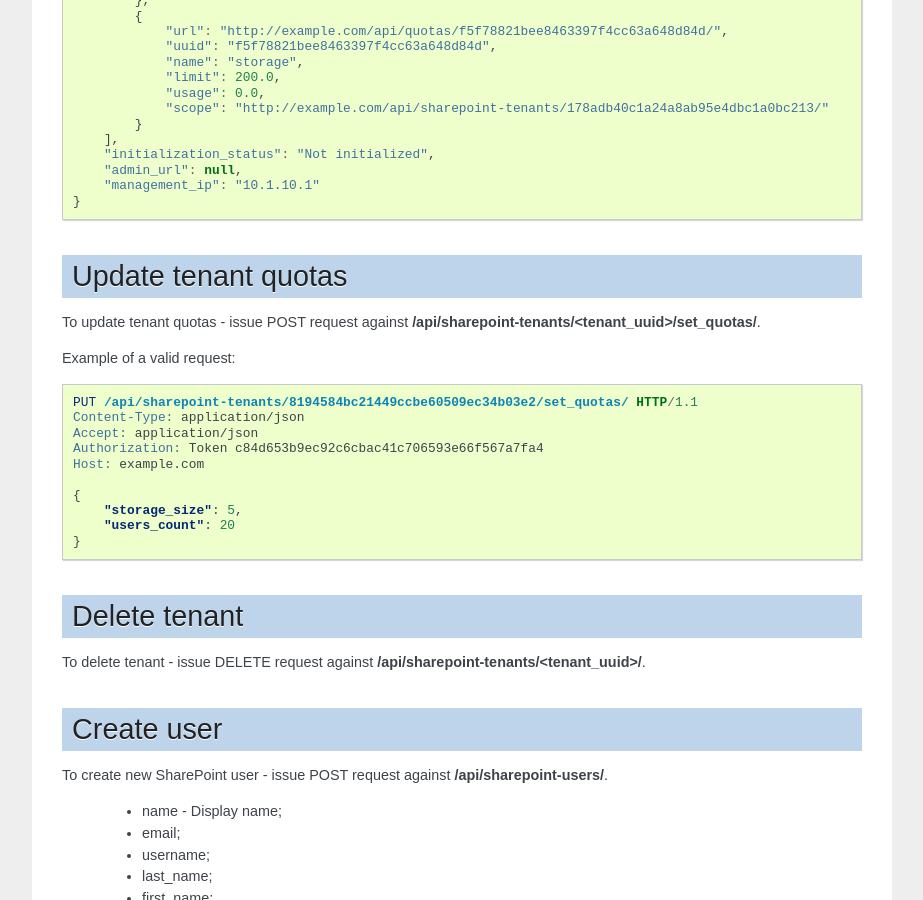
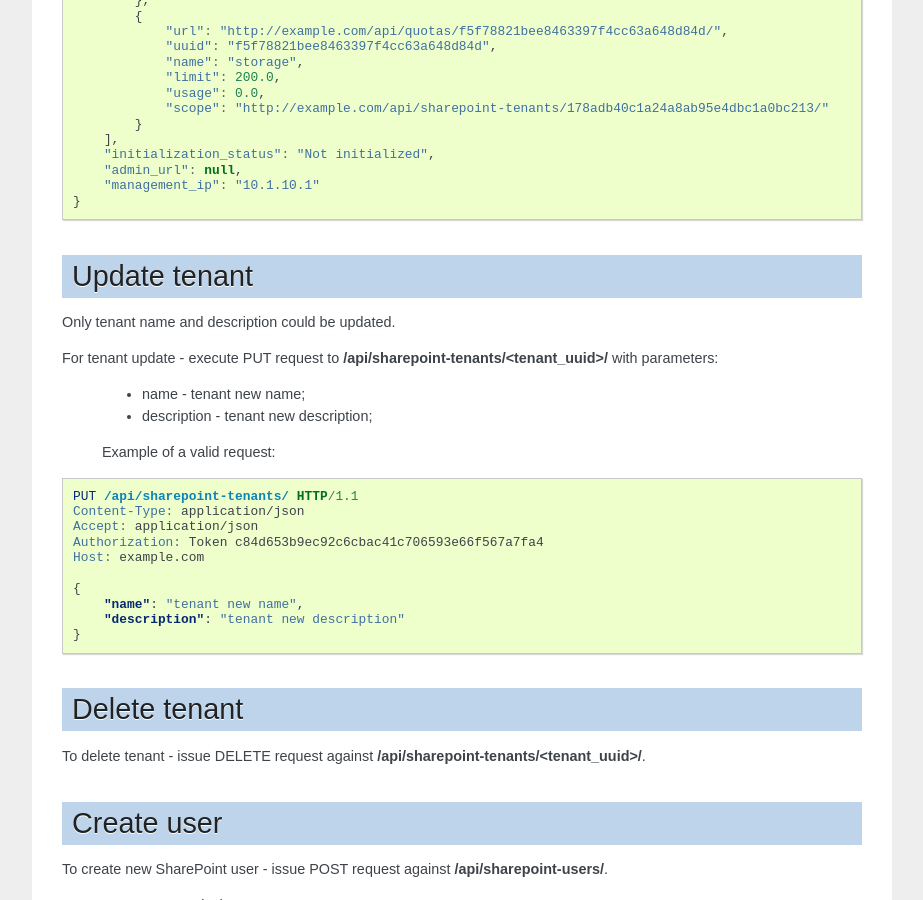
Before and after one commit to opennode/waldur-saltstack, a Sphinx documentation site: the page built from docs/sharepoint.rst, in a window 1280 px wide and 900 px high, scrolled down 2525 px. Shown: the whole window, without its empty margins (198-1121 px from the left). Built offline with Sphinx 7.4.7, drawn with Linux system fonts in a browser that asks for light colours; the version number is read from the project's files by our own code; some of the changed text lies outside the part shown.

Commit message:
Implement update operation for tenant endpoint
 - nc-1109

```diff
--- a/docs/sharepoint.rst
+++ b/docs/sharepoint.rst
@@ -160,24 +160,30 @@ Example rendering of the tenant object:
     }
 
 
-Update tenant quotas
---------------------
+Update tenant
+-------------
 
-To update tenant quotas - issue POST request against **/api/sharepoint-tenants/<tenant_uuid>/set_quotas/**.
+Only tenant name and description could be updated.
 
-Example of a valid request:
+For tenant update - execute PUT request to **/api/sharepoint-tenants/<tenant_uuid>/** with parameters:
+
+ - name - tenant new name;
+ - description - tenant new description;
+
+
+ Example of a valid request:
 
 .. code-block:: http
 
-    PUT /api/sharepoint-tenants/8194584bc21449ccbe60509ec34b03e2/set_quotas/ HTTP/1.1
+    PUT /api/sharepoint-tenants/ HTTP/1.1
     Content-Type: application/json
     Accept: application/json
     Authorization: Token c84d653b9ec92c6cbac41c706593e66f567a7fa4
     Host: example.com
 
     {
-        "storage_size": 5,
-        "users_count": 20
+        "name": "tenant new name",
+        "description": "tenant new description"
     }
 
 
```
Also changed, not shown: 2 other files.
